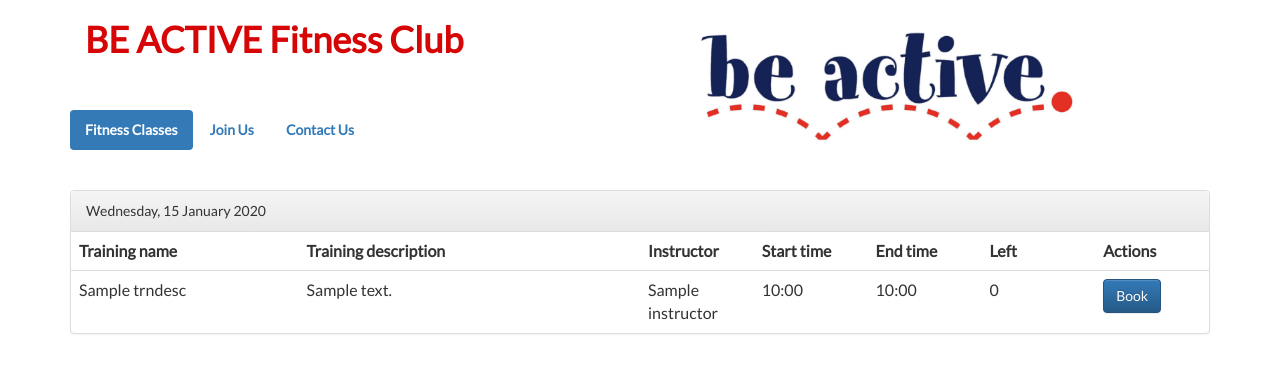
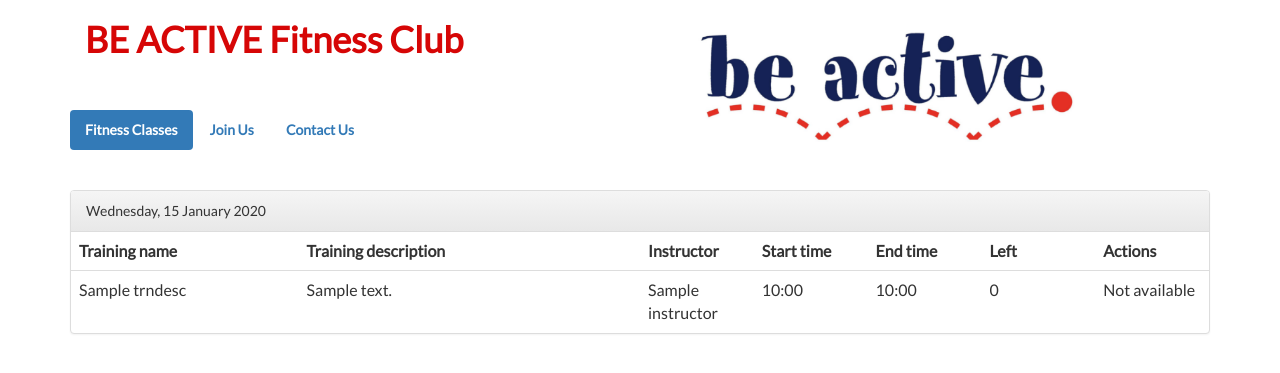
Before and after one commit to annlii/fitness-club, a Django app: page / in a window 1280 px wide. Shown: the top 373 px of the page. Run offline with Django 3.2, Linux system fonts and the light colour scheme; tables that the repository leaves empty hold one stand-in row (values such as "Sample post"); some libraries are stand-ins or nearby versions.

Commit message:
Book button available only if Left > 0

```diff
--- a/club/templates/club/training_list.html
+++ b/club/templates/club/training_list.html
@@ -37,7 +37,11 @@
 					<td>{{training.start_time|time:"H:i"}}</td>
 					<td>{{training.end_time|time:"H:i"}}</td>
 					<td>{{training.diff}}</td>
+					{% if training.diff > 0 %}
 					<td><a href="{% url 'book' training_id=training.pk%}"><button type="button" class="btn btn-primary">Book</button></a></td>
+					{% else %}
+					<td>Not available</td>
+					{% endif %}
 				</tr>
 
 				{% endfor %}
```
